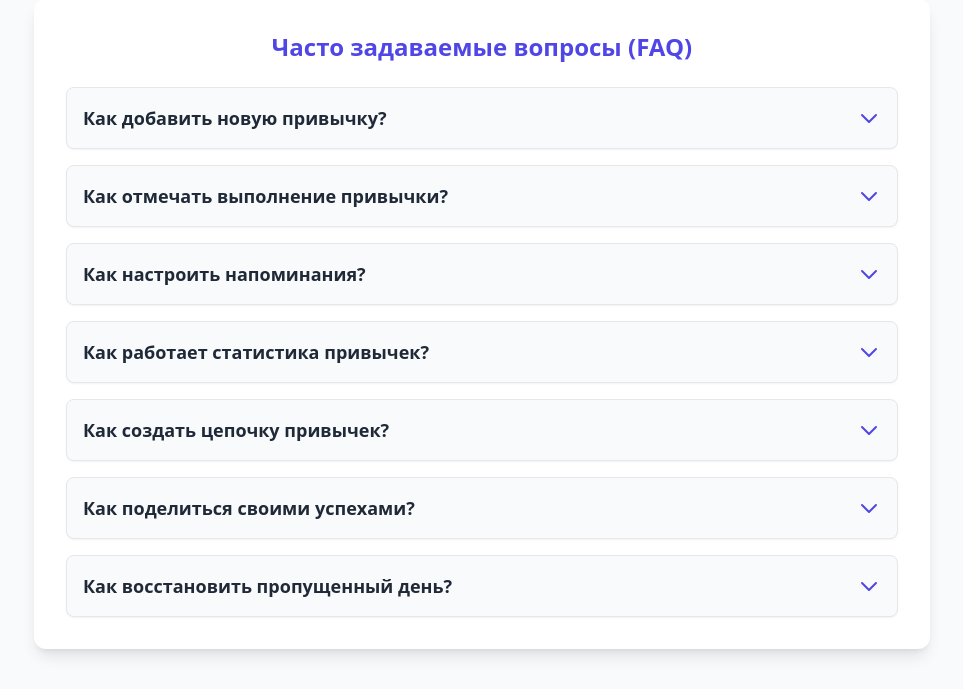
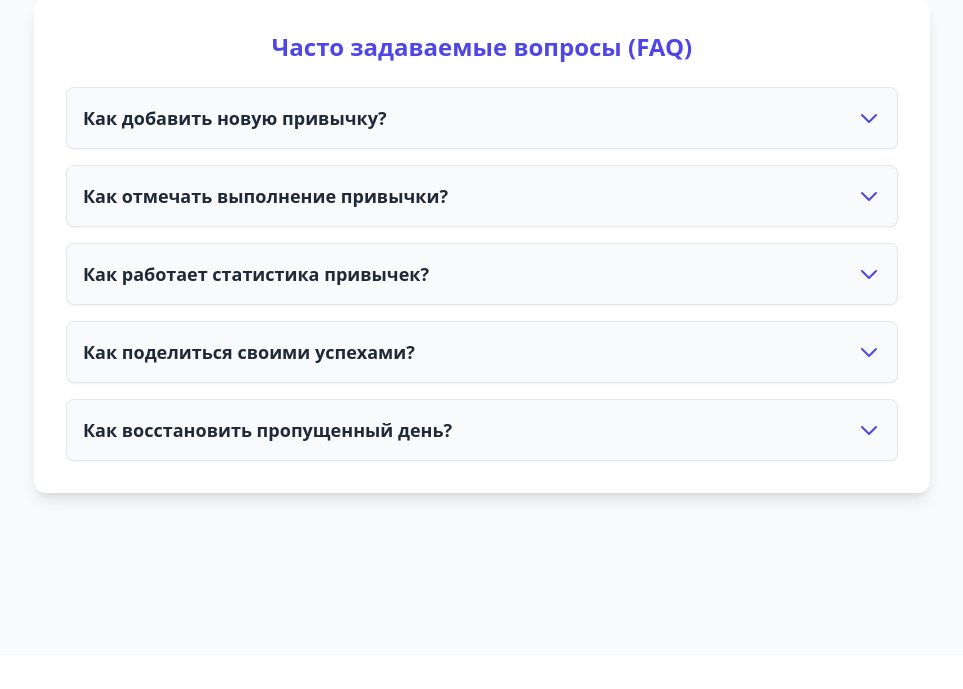
Before and after one commit to lesuw/trackerhabit, a Django app: page /faq/ in a window 1280 px wide. Shown: the part 145-834 px from the top of the page, without its empty margins (158-1121 px from the left). After the commit the page ends 650 px from the top, so only its background shows below. Run offline with Django 5.2, Linux system fonts and the light colour scheme; a user stored in the database is signed in; tables that the repository leaves empty hold one stand-in row (values such as "Sample post"); some libraries are stand-ins or nearby versions.

Commit message:
habits have different states by day

```diff
--- a/курсовая/forum/templates/forum/topic_detail.html
+++ b/курсовая/forum/templates/forum/topic_detail.html
@@ -267,6 +267,7 @@ document.addEventListener('DOMContentLoaded', function() {
         .then(response => response.json())
         .then(data => {
             if (data.success) {
+                window.location.reload()
                 const messagesList = document.getElementById('messages-list');
                 const emptyState = messagesList.querySelector('.empty-state');
 
--- a/курсовая/habits/templates/faq/faq.html
+++ b/курсовая/habits/templates/faq/faq.html
@@ -18,7 +18,7 @@
             </div>
             <div class="faq-answer max-h-0 overflow-hidden transition-all duration-300">
                 <div class="mt-4 text-gray-600 pb-2">
-                    На главной странице нажмите кнопку "+ Добавить привычку". Заполните название, описание и настройте напоминания.
+                    На главной странице нажмите кнопку "+ Добавить привычку". Заполните название, описание и настройте цвет будущей привычки.
                 </div>
             </div>
         </div>
@@ -35,26 +35,11 @@
             </div>
             <div class="faq-answer max-h-0 overflow-hidden transition-all duration-300">
                 <div class="mt-4 text-gray-600 pb-2">
-                    В карточке привычки нажмите кнопку "Отметить выполнение". Вы можете добавить заметку о том, как прошло выполнение, и прикрепить фото для мотивации.
+                    В карточке привычки нажмите кнопку "Отметить выполнение". Вы можете добавить заметку о том, как прошло выполнение.
                 </div>
             </div>
         </div>
 
-        <div class="faq-item bg-gray-50 p-4 rounded-lg shadow-sm border border-gray-200 transition-all duration-300">
-            <div class="faq-question flex items-center justify-between">
-                <h3 class="text-lg font-semibold text-gray-800">Как настроить напоминания?</h3>
-                <button class="toggle-answer focus:outline-none" aria-expanded="false">
-                    <svg class="w-6 h-6 text-indigo-600 transition-transform duration-300" fill="none" stroke="currentColor" viewBox="0 0 24 24">
-                        <path stroke-linecap="round" stroke-linejoin="round" stroke-width="2" d="M19 9l-7 7-7-7" />
-                    </svg>
-                </button>
-            </div>
-            <div class="faq-answer max-h-0 overflow-hidden transition-all duration-300">
-                <div class="mt-4 text-gray-600 pb-2">
-                    В настройках привычки перейдите в раздел "Напоминания". Вы можете установить время, дни недели и частоту уведомлений. Напоминания будут приходить через приложение и по email.
-                </div>
-            </div>
-        </div>
 
         <div class="faq-item bg-gray-50 p-4 rounded-lg shadow-sm border border-gray-200 transition-all duration-300">
             <div class="faq-question flex items-center justify-between">
@@ -67,26 +52,11 @@
             </div>
             <div class="faq-answer max-h-0 overflow-hidden transition-all duration-300">
                 <div class="mt-4 text-gray-600 pb-2">
-                    В разделе "Статистика" вы увидите графики выполнения привычек за выбранный период. Можно фильтровать по категориям, анализировать прогресс и сравнивать результаты с предыдущими периодами.
+                    В разделе "Статистика" вы увидите трекеры выполнения привычек за выбранный период.Можно анализировать прогресс и сравнивать результаты с предыдущими периодами.
                 </div>
             </div>
         </div>
 
-        <div class="faq-item bg-gray-50 p-4 rounded-lg shadow-sm border border-gray-200 transition-all duration-300">
-            <div class="faq-question flex items-center justify-between">
-                <h3 class="text-lg font-semibold text-gray-800">Как создать цепочку привычек?</h3>
-                <button class="toggle-answer focus:outline-none" aria-expanded="false">
-                    <svg class="w-6 h-6 text-indigo-600 transition-transform duration-300" fill="none" stroke="currentColor" viewBox="0 0 24 24">
-                        <path stroke-linecap="round" stroke-linejoin="round" stroke-width="2" d="M19 9l-7 7-7-7" />
-                    </svg>
-                </button>
-            </div>
-            <div class="faq-answer max-h-0 overflow-hidden transition-all duration-300">
-                <div class="mt-4 text-gray-600 pb-2">
-                    В настройках привычки выберите "Связать с другой привычкой". Это создаст последовательность действий - после выполнения одной привычки система будет напоминать о следующей в цепочке.
-                </div>
-            </div>
-        </div>
 
         <div class="faq-item bg-gray-50 p-4 rounded-lg shadow-sm border border-gray-200 transition-all duration-300">
             <div class="faq-question flex items-center justify-between">
@@ -115,7 +85,7 @@
             </div>
             <div class="faq-answer max-h-0 overflow-hidden transition-all duration-300">
                 <div class="mt-4 text-gray-600 pb-2">
-                    Никак(.
+                    Легко и просто! Просто вернитесь на день назад и восстановите упущенный прогресс.
                 </div>
             </div>
         </div>
--- a/курсовая/habits/urls.py
+++ b/курсовая/habits/urls.py
@@ -22,7 +22,7 @@ urlpatterns = [
 #Календарь
     path('calendar/', views.calendar_view, name='calendar'),
     path('day/<int:year>/<int:month>/<int:day>/', views.day_details, name='day_details'),
-    path('toggle-completion/<int:habit_id>/', views.toggle_completion, name='toggle_completion'),
+    path('api/toggle-completion/<int:habit_id>/', views.toggle_completion, name='toggle_completion'),
     path('add-to-calendar/', views.add_habit_to_calendar, name='add_habit_to_calendar'),
 
 #трекер
--- a/курсовая/habits/views.py
+++ b/курсовая/habits/views.py
@@ -285,29 +285,30 @@ def get_all_habits(request):
 @require_GET
 def get_habits_by_day(request):
     day = request.GET.get('day')
+    date_str = request.GET.get('date')
 
     if not day:
         return JsonResponse({'success': False, 'error': 'Day parameter is required'})
 
-    day = int(day)
+    try:
+        day = int(day)
+    except ValueError:
+        return JsonResponse({'success': False, 'error': 'Invalid day format'})
 
-    # Получаем привычки, которые нужно выполнить в этот день недели
+    try:
+        selected_date = datetime.strptime(date_str, '%Y-%m-%d').date() if date_str else timezone.now().date()
+    except ValueError:
+        return JsonResponse({'success': False, 'error': 'Invalid date format'})
+
     habits = Habit.objects.filter(
         user=request.user,
         schedule__day_of_week=day
     ).distinct().prefetch_related('schedule')
 
-    # Получаем текущую дату
-    today = timezone.now().date()
-
-    # Смотрим, была ли привычка выполнена в этот день
     habits_data = []
     for habit in habits:
-        habit_data = serialize_habit(habit, date=today)
-
-        # Добавляем информацию о выполнении привычки для текущего дня
-        habit_data['is_completed_today'] = habit.is_completed_on(today)
-
+        habit_data = serialize_habit(habit, date=selected_date)
+        habit_data['is_completed_today'] = habit.is_completed_on(selected_date)
         habits_data.append(habit_data)
 
     return JsonResponse({'success': True, 'habits': habits_data})
@@ -707,25 +708,27 @@ logger = logging.getLogger(__name__)
 def toggle_completion(request, habit_id):
     try:
         habit = Habit.objects.get(id=habit_id, user=request.user)
-        today = timezone.now().date()
-        day_of_week = today.weekday()
 
-        logger.info(f"Попытка переключить выполнение привычки с ID {habit_id} на {today}, день недели: {day_of_week}")
+        date_str = request.POST.get('date')  # 👈 передаваемая дата
+        if not date_str:
+            return JsonResponse({'success': False, 'error': 'Missing date parameter'})
 
-        # Проверяем, запланирована ли привычка на один из доступных дней
-        allowed_days = [d for d in range(day_of_week + 1)]  # Дни от понедельника до сегодня
+        try:
+            selected_date = datetime.strptime(date_str, '%Y-%m-%d').date()
+        except ValueError:
+            return JsonResponse({'success': False, 'error': 'Invalid date format'})
 
-        if not habit.schedule.filter(day_of_week__in=allowed_days).exists():
-            logger.warning(f"Привычка с ID {habit_id} не запланирована на допустимые дни {allowed_days}")
+        day_of_week = selected_date.weekday()
+
+        if not habit.schedule.filter(day_of_week=day_of_week).exists():
             return JsonResponse({
                 'success': False,
-                'error': 'Habit is not scheduled for the allowed days'
+                'error': 'Habit is not scheduled for this day'
             })
 
-        # Получаем или создаем отметку выполнения
         completion, created = HabitCompletion.objects.get_or_create(
             habit=habit,
-            date=today,
+            date=selected_date,
             defaults={'completed': True}
         )
 
@@ -734,8 +737,6 @@ def toggle_completion(request, habit_id):
             completed = False
         else:
             completed = True
-
-        logger.info(f"Статус выполнения привычки с ID {habit_id}: {completed}")
 
         return JsonResponse({
             'success': True,
@@ -746,17 +747,10 @@ def toggle_completion(request, habit_id):
         })
 
     except Habit.DoesNotExist:
-        logger.error(f"Привычка с ID {habit_id} не найдена")
-        return JsonResponse({
-            'success': False,
-            'error': 'Habit not found'
-        })
+        return JsonResponse({'success': False, 'error': 'Habit not found'})
     except Exception as e:
-        logger.error(f"Ошибка при переключении выполнения привычки с ID {habit_id}: {str(e)}")
-        return JsonResponse({
-            'success': False,
-            'error': str(e)
-        })
+        return JsonResponse({'success': False, 'error': str(e)})
+
 
 #страница трекера привычек
 @login_required
```
Also changed, not shown: курсовая/habits/static/js/scripts_add_habits.js (+39 -20 lines).
